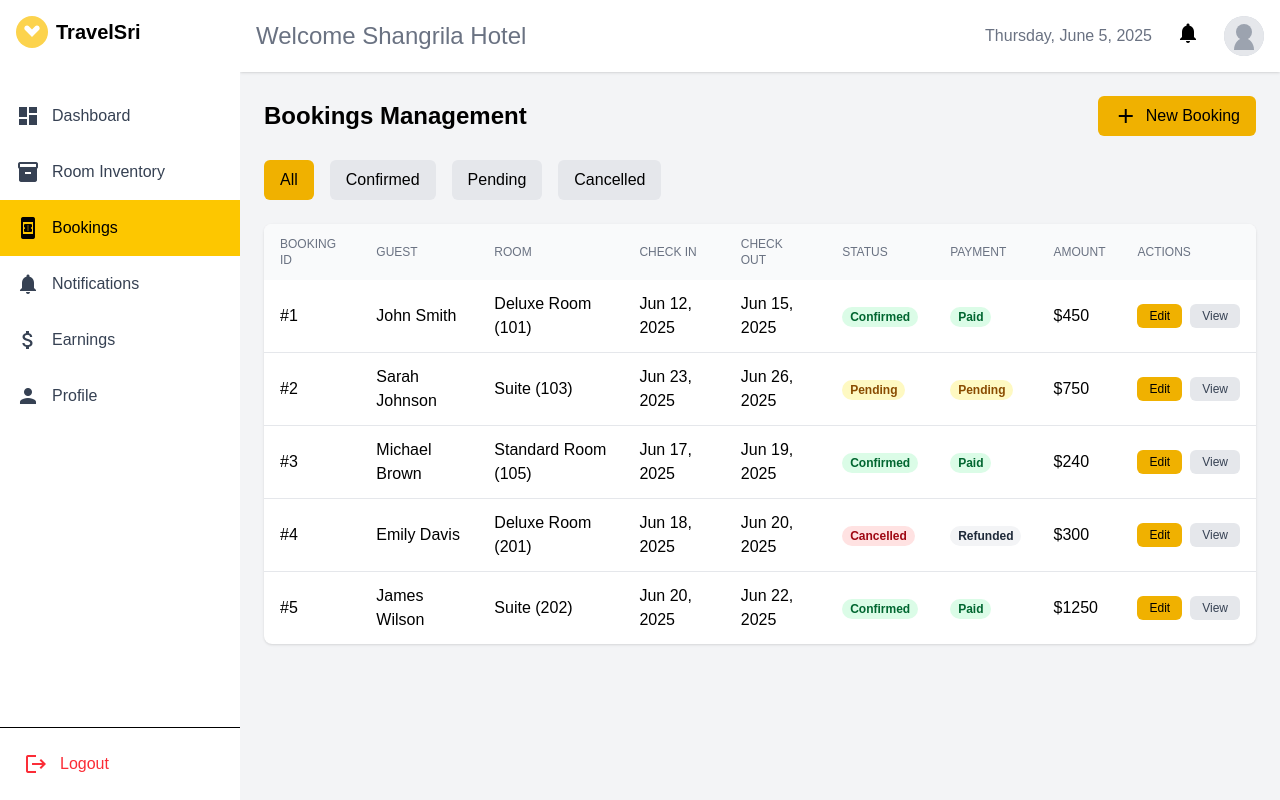
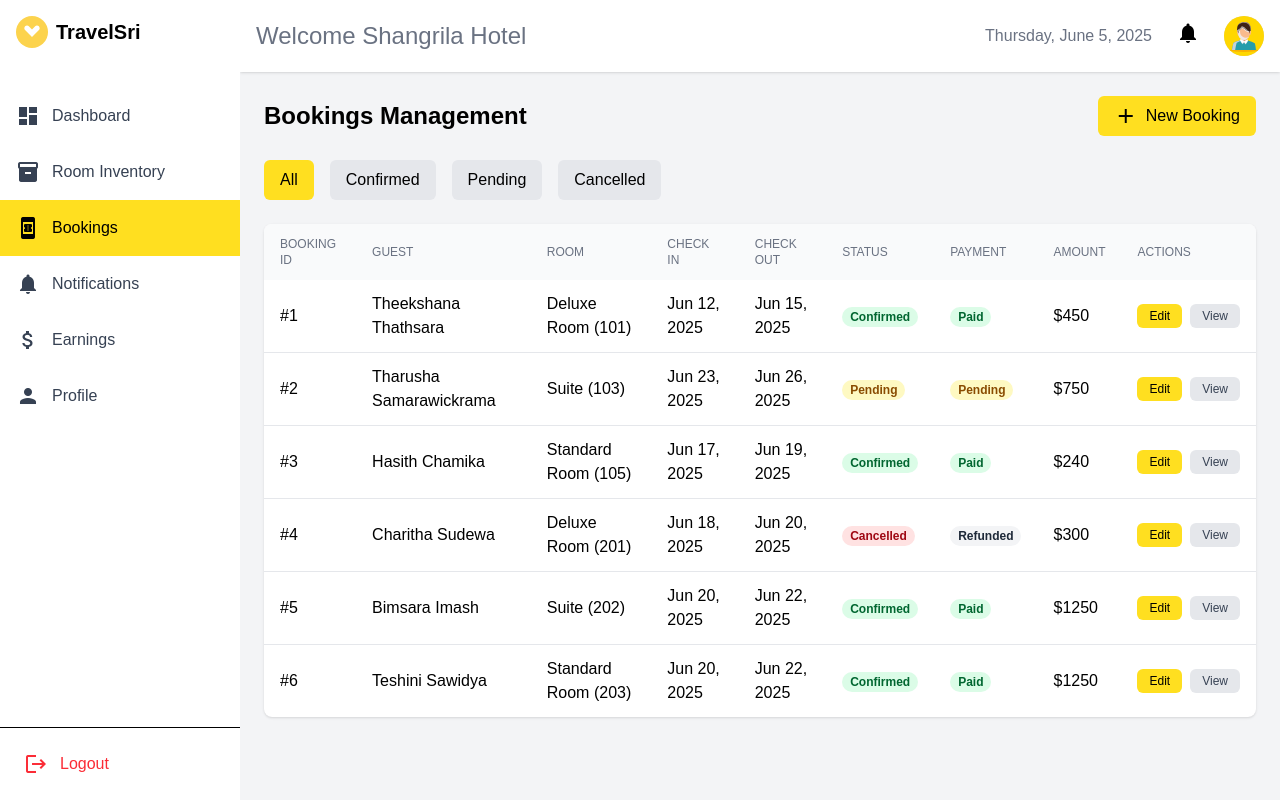
Before and after one commit to mr-chamika/TravelSri, a React (Vite) app in the folder frontend/web_frontend/: page /hotel/bookings in a window 1280 px wide. Built offline with nearby package versions, Linux system fonts and the light colour scheme.

Commit message:
Improve feature updates

```diff
--- a/frontend/web_frontend/src/components/HotelAdmin/Navbar/Navbar.jsx
+++ b/frontend/web_frontend/src/components/HotelAdmin/Navbar/Navbar.jsx
@@ -23,7 +23,7 @@ const Navbar = ({ hotelName, notifications = [] }) => {
   return (
     <div className="flex justify-between items-center p-4 bg-white shadow-sm relative">
       <h1 className="text-2xl text-gray-500 font-light">
-        Welcome {hotelName || 'Shangrila Hotel'}
+        Welcome {hotelName || 'Shangri-La Hotel'}
       </h1>
 
       <div className="flex items-center">
--- a/frontend/web_frontend/src/components/HotelAdmin/Sidebar/Sidebar.jsx
+++ b/frontend/web_frontend/src/components/HotelAdmin/Sidebar/Sidebar.jsx
@@ -33,7 +33,7 @@ const Sidebar = ({ unreadCount = 0 }) => {
             to={path}
             className={({ isActive }) =>
               `flex items-center p-4 relative transition
-               ${isActive ? 'bg-yellow-400 text-black' : 'text-gray-700 hover:bg-gray-100'}`
+               ${isActive ? 'bg-yellow-300 text-black' : 'text-gray-700 hover:bg-gray-100'}`
             }
           >
             <span className="material-icons mr-3">{icon}</span>
--- a/frontend/web_frontend/src/pages/HotelAdmin/BookingsManagement/BookingsManagement.jsx
+++ b/frontend/web_frontend/src/pages/HotelAdmin/BookingsManagement/BookingsManagement.jsx
@@ -11,9 +11,9 @@ const BookingsManagement = () => {
   const [bookings, setBookings] = useState([
     {
       id: 1,
-      guestName: 'John Smith',
-      guestEmail: 'john@example.com',
-      guestPhone: '555-0101',
+      guestName: 'Theekshana Thathsara',
+      guestEmail: 'thathsara@example.com',
+      guestPhone: '+9471-555-0101',
       roomType: 'Deluxe Room',
       roomNumber: '101',
       adults: 2,
@@ -28,9 +28,9 @@ const BookingsManagement = () => {
     },
     {
       id: 2,
-      guestName: 'Sarah Johnson',
-      guestEmail: 'sarah@example.com',
-      guestPhone: '555-0102',
+      guestName: 'Tharusha Samarawickrama',
+      guestEmail: 'tharusha@example.com',
+      guestPhone: '+9477-585-0162',
       roomType: 'Suite',
       roomNumber: '103',
       adults: 2,
@@ -45,9 +45,9 @@ const BookingsManagement = () => {
     },
     {
       id: 3,
-      guestName: 'Michael Brown',
-      guestEmail: 'mike@example.com',
-      guestPhone: '555-0103',
+      guestName: 'Hasith Chamika',
+      guestEmail: 'chamika@example.com',
+      guestPhone: '+9478-958-0175',
       roomType: 'Standard Room',
       roomNumber: '105',
       adults: 1,
@@ -62,9 +62,9 @@ const BookingsManagement = () => {
     },
     {
       id: 4,
-      guestName: 'Emily Davis',
-      guestEmail: 'emily@example.com',
-      guestPhone: '555-0104',
+      guestName: 'Charitha Sudewa',
+      guestEmail: 'charitha@example.com',
+      guestPhone: '+9475-963-4583',
       roomType: 'Deluxe Room',
       roomNumber: '201',
       adults: 2,
@@ -79,11 +79,28 @@ const BookingsManagement = () => {
     },
     {
       id: 5,
-      guestName: 'James Wilson',
-      guestEmail: 'james@example.com',
-      guestPhone: '555-0105',
+      guestName: 'Bimsara Imash',
+      guestEmail: 'bimsara@example.com',
+      guestPhone: '+9472-852-4635',
       roomType: 'Suite',
       roomNumber: '202',
+      adults: 2,
+      children: 0,
+      checkIn: '2025-06-20',
+      checkOut: '2025-06-22',
+      status: 'Confirmed',
+      paymentStatus: 'Paid',
+      totalAmount: 1250,
+      specialRequests: 'Late check-out requested',
+      paymentMethod: 'Credit Card',
+    },
+    {
+      id: 6,
+      guestName: 'Teshini Sawidya',
+      guestEmail: 'teshini@example.com',
+      guestPhone: '+9476-450-6395',
+      roomType: 'Standard Room',
+      roomNumber: '203',
       adults: 2,
       children: 0,
       checkIn: '2025-06-20',
@@ -258,7 +275,7 @@ const BookingsManagement = () => {
       <div className="flex justify-between items-center mb-6">
         <h2 className="text-2xl font-bold">Bookings Management</h2>
         <button
-          className="bg-yellow-500 hover:bg-yellow-600 text-black px-4 py-2 rounded-md flex items-center"
+          className="bg-yellow-300 hover:bg-yellow-400 text-black px-4 py-2 rounded-md flex items-center"
           onClick={() => setShowBookingModal(true)}
         >
           <span className="material-icons mr-2">add</span> New Booking
@@ -272,7 +289,7 @@ const BookingsManagement = () => {
             key={status}
             className={`mr-4 px-4 py-2 rounded-md ${
               filterStatus === status
-                ? 'bg-yellow-500 text-black'
+                ? 'bg-yellow-300 text-black'
                 : 'bg-gray-200'
             }`}
             onClick={() => setFilterStatus(status)}
@@ -374,7 +391,7 @@ const BookingsManagement = () => {
                 <td className="py-3 px-4">
                   <div className="flex items-center space-x-2">
                     <button
-                      className="bg-yellow-500 hover:bg-yellow-600 text-black px-3 py-1 rounded-md text-xs font-medium"
+                      className="bg-yellow-300 hover:bg-yellow-400 text-black px-3 py-1 rounded-md text-xs font-medium"
                       onClick={() => handleEdit(b)}
                     >
                     Edit
@@ -545,7 +562,7 @@ const BookingsManagement = () => {
                   rows="3"
                   value={newBooking.specialRequests}
                   onChange={handleInputChange}
-                  className="w-full px-3 py-2 border border-gray-300 rounded-md focus:outline-none focus:ring-2 focus:ring-yellow-500"
+                  className="w-full px-3 py-2 border border-gray-300 rounded-md focus:outline-none focus:ring-2 focus:ring-yellow-400"
                   placeholder="Enter any special requirements..."
                 />
               </section>
@@ -573,7 +590,7 @@ const BookingsManagement = () => {
                 </button>
                 <button
                   type="submit"
-                  className="px-4 py-2 bg-yellow-500 hover:bg-yellow-600 text-black rounded-md text-sm font-medium"
+                  className="px-4 py-2 bg-yellow-300 hover:bg-yellow-400 text-black rounded-md text-sm font-medium"
                 >
                   Create Booking
                 </button>
@@ -741,7 +758,7 @@ const BookingsManagement = () => {
                   rows="3"
                   value={editBooking.specialRequests}
                   onChange={handleEditInputChange}
-                  className="w-full px-3 py-2 border border-gray-300 rounded-md focus:outline-none focus:ring-2 focus:ring-yellow-500"
+                  className="w-full px-3 py-2 border border-gray-300 rounded-md focus:outline-none focus:ring-2 focus:ring-yellow-400"
                   placeholder="Enter any special requirements..."
                 />
               </section>
@@ -769,7 +786,7 @@ const BookingsManagement = () => {
                 </button>
                 <button
                   type="submit"
-                  className="px-4 py-2 bg-yellow-500 hover:bg-yellow-600 text-black rounded-md text-sm font-medium"
+                  className="px-4 py-2 bg-yellow-300 hover:bg-yellow-400 text-black rounded-md text-sm font-medium"
                 >
                   Save Changes
                 </button>
--- a/frontend/web_frontend/src/pages/HotelAdmin/EarningsPage/EarningsPage.jsx
+++ b/frontend/web_frontend/src/pages/HotelAdmin/EarningsPage/EarningsPage.jsx
@@ -263,7 +263,7 @@ const EarningsPage = () => {
                 key={range}
                 className={`px-4 py-1.5 text-sm ${
                   timeRange === range
-                    ? 'bg-yellow-400 text-black'
+                    ? 'bg-yellow-300 text-black'
                     : 'bg-white text-gray-700'
                 }`}
                 onClick={() => setTimeRange(range)}
--- a/frontend/web_frontend/src/pages/HotelAdmin/HotelDashboard/HotelDashboard.jsx
+++ b/frontend/web_frontend/src/pages/HotelAdmin/HotelDashboard/HotelDashboard.jsx
@@ -184,9 +184,10 @@ const HotelDashboard = () => {
       Icon: MdBookOnline,
     },
     {
-      label: 'EARNINGS',
+      label: 'TOTAL EARNINGS',
       value: `LKR ${dashboardData.earnings.toLocaleString()}`,
       Icon: MdAttachMoney,
+
     },
     {
       label: 'CHECK-INS TODAY',
@@ -305,9 +306,9 @@ const HotelDashboard = () => {
           </thead>
           <tbody className="divide-y divide-gray-200 text-sm">
             {[
-              { name: 'John Smith', room: 'Deluxe Room', in: 'Oct 12, 2024', out: 'Oct 15, 2024', status: 'Confirmed' },
-              { name: 'Sarah Johnson', room: 'Suite',       in: 'Oct 13, 2024', out: 'Oct 16, 2024', status: 'Pending'   },
-              { name: 'Michael Brown', room: 'Standard',    in: 'Oct 17, 2024', out: 'Oct 19, 2024', status: 'Confirmed' },
+              { name: 'Theekshana Thathsara', room: 'Deluxe Room', in: 'Jun 12, 2025', out: 'Jun 15, 2024', status: 'Confirmed' },
+              { name: 'Tharusha Samarawickrama', room: 'Suite',       in: 'Jun 23, 2025', out: 'Jun 26, 2024', status: 'Pending'   },
+              { name: 'Hasith Chamika', room: 'Standard',    in: 'Oct 17, 2024', out: 'Oct 19, 2024', status: 'Confirmed' },
             ].map((b) => (
               <tr key={b.name}>
                 <td className="py-3 px-4">{b.name}</td>
--- a/frontend/web_frontend/src/pages/HotelAdmin/NotificationsPage/NotificationsPage.jsx
+++ b/frontend/web_frontend/src/pages/HotelAdmin/NotificationsPage/NotificationsPage.jsx
@@ -68,7 +68,7 @@ const NotificationsPage = () => {
   /* ---------------- style helper ---------------- */
   const tabBtn = (tab) =>
     `px-4 py-2 text-sm font-medium border border-gray-300 first:rounded-l-lg last:rounded-r-lg
-     transition ${activeTab === tab ? 'bg-yellow-400 text-black' : 'bg-white text-gray-700 hover:bg-gray-100'}`;
+     transition ${activeTab === tab ? 'bg-yellow-300 text-black' : 'bg-white text-gray-700 hover:bg-gray-100'}`;
 
   /* ---------------- render ---------------- */
   return (
@@ -91,7 +91,7 @@ const NotificationsPage = () => {
         {unread.length > 0 && (
           <button
             onClick={markAllRead}
-            className="flex items-center px-3 py-1 text-xs border border-yellow-400 text-yellow-700 rounded hover:bg-yellow-50 transition"
+            className="flex items-center px-3 py-1 text-xs border border-yellow-300 text-yellow-700 rounded hover:bg-yellow-50 transition"
           >
             <span className="material-icons text-sm mr-1">done_all</span>
             Mark all as read
@@ -105,7 +105,7 @@ const NotificationsPage = () => {
           <div
             key={n.id}
             className={`p-4 rounded-lg border transition
-              ${n.isRead ? 'bg-gray-100 border-gray-200' : 'bg-white border-yellow-400 shadow-md'}`}
+              ${n.isRead ? 'bg-gray-100 border-gray-200' : 'bg-white border-yellow-300 shadow-md'}`}
           >
             <div className="flex items-start">
               <div className="mr-4 mt-1 w-8 h-8 flex items-center justify-center">
```
Also changed, not shown: frontend/web_frontend/src/pages/HotelAdmin/ProfilePage/ProfilePage.jsx (+5 -5 lines), frontend/web_frontend/src/pages/HotelAdmin/RoomManagement/RoomManagement.jsx (+8 -8 lines), frontend/web_frontend/src/pages/SystemHotelsManagingAdmin/Properties.jsx (+9 -9 lines), frontend/web_frontend/src/pages/SystemHotelsManagingAdmin/RegistrationRequests.jsx (+19 -19 lines), frontend/web_frontend/public/profile.svg.
